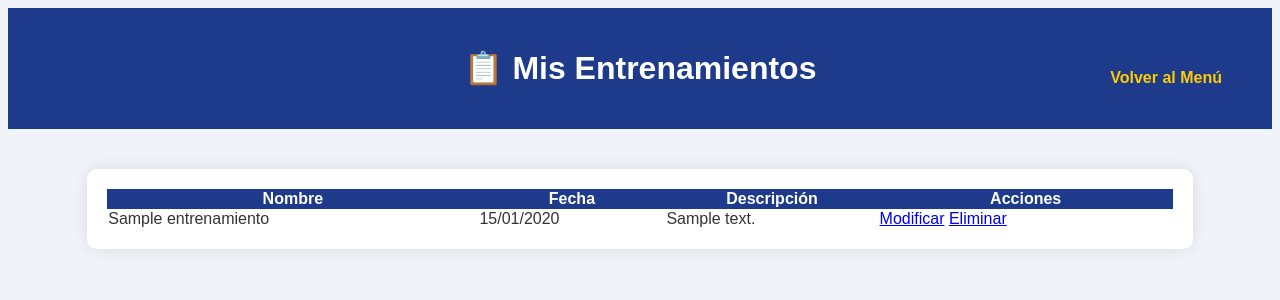
After one commit to Ikerpc123/TraiNoob, a Spring Boot app: page /entrenador/entrenamientos in a window 1280 px wide. The commit adds this page. Shown: the top 300 px of the page. Run offline with Spring Boot 4, Linux system fonts and the light colour scheme; a user stored in the database is signed in; tables that the repository leaves empty hold one stand-in row (values such as "Sample post"); some of the project's set-up classes (security, data sources, template engines, error pages and the like) are left out, and stand-ins take their place.

Commit message:
Eliminar y Modificar Entrenamientos

```diff
--- a/src/main/java/com/ikerpc123/trainoob/controlador/EntrenamientoController.java
+++ b/src/main/java/com/ikerpc123/trainoob/controlador/EntrenamientoController.java
@@ -1,6 +1,7 @@
 package com.ikerpc123.trainoob.controlador;
 
 import java.util.Date;
+import java.util.List;
 
 import org.springframework.beans.factory.annotation.Autowired;
 import org.springframework.format.annotation.DateTimeFormat;
@@ -9,6 +10,8 @@ import org.springframework.security.core.context.SecurityContextHolder;
 import org.springframework.stereotype.Controller;
 import org.springframework.ui.Model;
 import org.springframework.web.bind.annotation.GetMapping;
+import org.springframework.web.bind.annotation.ModelAttribute;
+import org.springframework.web.bind.annotation.PathVariable;
 import org.springframework.web.bind.annotation.PostMapping;
 import org.springframework.web.bind.annotation.RequestMapping;
 import org.springframework.web.bind.annotation.RequestParam;
@@ -56,4 +59,47 @@ public class EntrenamientoController {
 
         return "redirect:/menuEntrenador";
     }
+
+    @GetMapping("/entrenamientos")
+    public String verEntrenamientos(Model model) {
+        Authentication auth = SecurityContextHolder.getContext().getAuthentication();
+        String email = auth.getName();
+
+        Entrenador entrenador = entrenadorRepository.findByUsuarioEmail(email);
+        if (entrenador == null) return "redirect:/login";
+
+        List<Entrenamiento> entrenamientos = entrenamientoService.obtenerEntrenamientosPorEntrenador(entrenador.getId());
+        model.addAttribute("entrenamientos", entrenamientos);
+
+        return "listarEntrenamientos";
+    }
+
+    @GetMapping("/eliminar-entrenamiento/{id}")
+    public String eliminarEntrenamiento(@PathVariable int id) {
+        entrenamientoService.eliminarEntrenamientoPorId(id);
+        return "redirect:/entrenador/entrenamientos";
+    }
+
+    @GetMapping("/editar-entrenamiento/{id}")
+    public String mostrarFormularioEdicion(@PathVariable int id, Model model) {
+        Entrenamiento entrenamiento = entrenamientoService.obtenerPorId(id);
+        model.addAttribute("entrenamiento", entrenamiento);
+        return "editarEntrenamiento";
+    }
+
+    @PostMapping("/editar-entrenamiento")
+    public String actualizarEntrenamiento(@ModelAttribute("entrenamiento") Entrenamiento entrenamiento) {
+        Entrenamiento original = entrenamientoService.obtenerPorId(entrenamiento.getId());
+
+        original.setNombre(entrenamiento.getNombre());
+        original.setFecha(entrenamiento.getFecha());
+        original.setDescripcion(entrenamiento.getDescripcion());
+
+        entrenamientoService.guardarEntrenamiento(original);
+
+        return "redirect:/entrenador/entrenamientos";
+    }
+
+
+
 }
--- a/src/main/java/com/ikerpc123/trainoob/modelo/Entrenamiento.java
+++ b/src/main/java/com/ikerpc123/trainoob/modelo/Entrenamiento.java
@@ -2,6 +2,8 @@ package com.ikerpc123.trainoob.modelo;
 
 import java.util.Date;
 import java.util.List;
+
+import org.springframework.format.annotation.DateTimeFormat;
 
 import jakarta.persistence.Entity;
 import jakarta.persistence.GeneratedValue;
@@ -22,6 +24,8 @@ public class Entrenamiento {
     private int id;
 
     private String nombre;
+
+    @DateTimeFormat(pattern = "yyyy-MM-dd")
     private Date fecha;
     private String descripcion;
 
--- a/src/main/java/com/ikerpc123/trainoob/repositorio/EntrenamientoRepository.java
+++ b/src/main/java/com/ikerpc123/trainoob/repositorio/EntrenamientoRepository.java
@@ -1,8 +1,13 @@
 package com.ikerpc123.trainoob.repositorio;
+
+import java.util.List;
 
 import org.springframework.data.jpa.repository.JpaRepository;
 
 import com.ikerpc123.trainoob.modelo.Entrenamiento;
 
 public interface EntrenamientoRepository extends JpaRepository<Entrenamiento, Integer> {
+
+	List<Entrenamiento> findByEntrenadorId(int entrenadorId);
+
 }
--- /dev/null
+++ b/src/main/resources/static/css/listarEntrenamientos.css
@@ -0,0 +1,46 @@
+body {
+    font-family: 'Arial', sans-serif;
+    background-color: #f0f4f8;
+    color: #333;
+}
+
+header {
+    background-color: #1E3A8A;
+    color: white;
+    padding: 20px;
+    text-align: center;
+}
+
+header a {
+    color: #FFCC00;
+    text-decoration: none;
+    font-weight: bold;
+    float: right;
+    margin-top: -40px;
+    margin-right: 30px;
+}
+
+main {
+    padding: 40px;
+}
+
+.content {
+    width: 90%;
+    margin: 0 auto;
+    background: white;
+    border-radius: 10px;
+    padding: 20px;
+    box-shadow: 0 0 15px rgba(0, 0, 0, 0.1);
+}
+
+table {
+    width: 100%;
+    border-collapse: collapse;
+}
+
+table thead {
+    background-color: #1E3A8A;
+    color: white;
+}
+
+table th
--- /dev/null
+++ b/src/main/resources/templates/listarEntrenamientos.html
@@ -0,0 +1,43 @@
+<!DOCTYPE html>
+<html lang="es" xmlns:th="http://www.thymeleaf.org">
+<head>
+    <meta charset="UTF-8">
+    <title>Mis Entrenamientos</title>
+    <link rel="stylesheet" href="/css/listarEntrenamientos.css">
+</head>
+<body>
+<header>
+    <div class="container">
+        <h1>📋 Mis Entrenamientos</h1>
+        <a href="/menuEntrenador">Volver al Menú</a>
+    </div>
+</header>
+
+<main>
+    <div class="content">
+        <table>
+            <thead>
+                <tr>
+                    <th>Nombre</th>
+                    <th>Fecha</th>
+                    <th>Descripción</th>
+                    <th>Acciones</th>
+                </tr>
+            </thead>
+            <tbody>
+                <tr th:each="entrenamiento : ${entrenamientos}">
+                    <td th:text="${entrenamiento.nombre}"></td>
+                    <td th:text="${#dates.format(entrenamiento.fecha, 'dd/MM/yyyy')}"></td>
+                    <td th:text="${entrenamiento.descripcion}"></td>
+                    <td class="actions">
+                        <a th:href="@{'/entrenador/editar-entrenamiento/' + ${entrenamiento.id}}" class="edit-btn">Modificar</a>
+                        <a th:href="@{'/entrenador/eliminar-entrenamiento/' + ${entrenamiento.id}}" class="delete-btn"
+                           onclick="return confirm('¿Estás seguro de que quieres eliminar este entrenamiento?');">Eliminar</a>
+                    </td>
+                </tr>
+            </tbody>
+        </table>
+    </div>
+</main>
+</body>
+</html>
--- a/src/main/resources/templates/menuEntrenador.html
+++ b/src/main/resources/templates/menuEntrenador.html
@@ -27,7 +27,7 @@
                 <h3>Gestión de Entrenamientos</h3>
                 <ul>
                     <li><a th:href="@{/entrenador/crear-entrenamiento}">Crear Entrenamiento</a></li>
-                    <li><a th:href="@{/entrenamientos/modificar}">Modificar/Eliminar Entrenamiento</a></li>
+                    <li><a th:href="@{/entrenador/entrenamientos}">Ver Entrenamientos</a></li>
                     <li><a th:href="@{/entrenamientos/calendario}">Programar en Calendario</a></li>
                 </ul>
             </div>
```
Also changed, not shown: src/main/java/com/ikerpc123/trainoob/servicio/EntrenamientoService.java (+9 -0 lines), src/main/java/com/ikerpc123/trainoob/servicioImpl/EntrenamientoServImpl.java (+18 -0 lines), src/main/resources/templates/editarEntrenamiento.html (added, +43 -0 lines).
